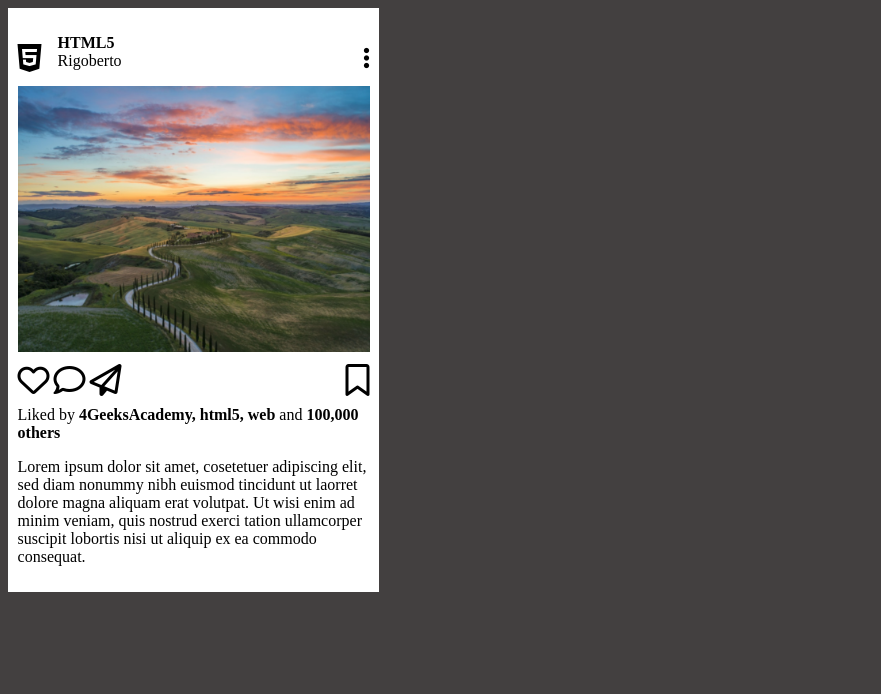
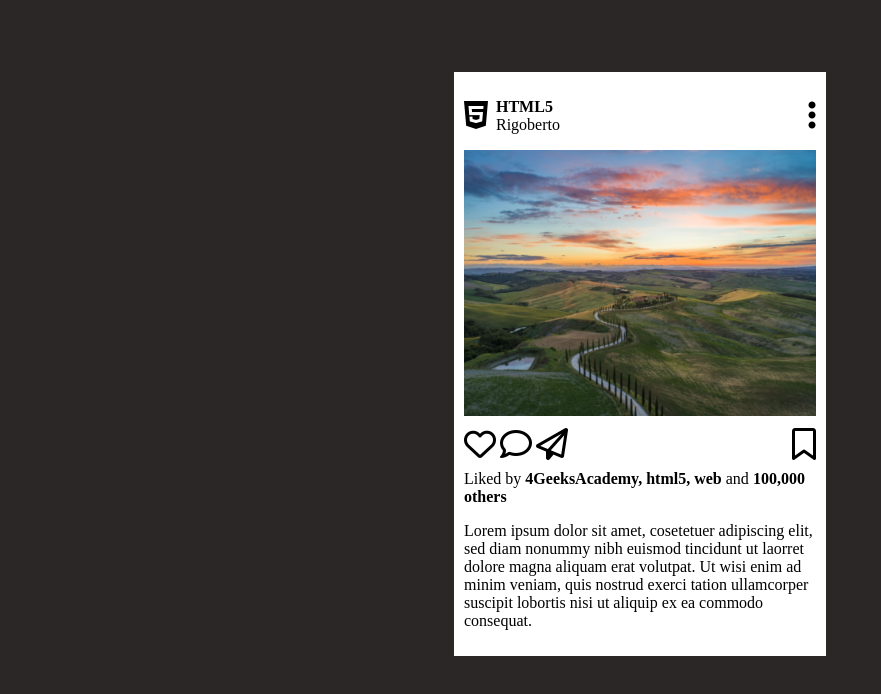
Before and after one commit to 4GeeksAcademy/spain-fs-pt-80----Juan-Manuel-Romera----Instagram-Post-Layout, a plain HTML site: page index.html in a window 1280 px wide. Shown: the whole page, without its empty margins (0-881 px from the left). Drawn offline with Linux system fonts and the light colour scheme.

Commit message:
First Commit

```diff
--- a/Styles.css
+++ b/Styles.css
@@ -1,30 +1,32 @@
 body {
-    background-color:rgba(43, 39, 39, 0.881);
+    background-color:rgb(43, 39, 39);
+    display: flex;
+    flex-wrap: nowrap;
+    justify-content: center;
+    flex-direction: row;
 }
 .post {
     background-color: rgb(255, 255, 255);
-    display: flex;
-    flex-direction: column;
-    align-content: center;
     width: 22rem;
     padding: 0.6rem;
+    margin-top: 4rem;
 }
 .post-header{
     display: flex;
     justify-content: space-between;
-    align-content: center;
+    align-items: center;
+    flex-direction: row;
     margin: 0;
 }
 .header-left{
     display: flex;
-    width: 5rem;
+    width: 7rem;
+    flex-wrap: nowrap;
+    flex-direction: row;
+    align-items: center;
 }
-.header-5{
-    margin-top: 2rem;
-    margin-right: 1rem;
-}
-.header-right{
-    margin-top: 2rem;
+.header-letters{
+    margin-left: 0.5rem;
 }
 .post-img{
     margin: 0;
--- a/index.html
+++ b/index.html
@@ -19,7 +19,7 @@
             </div>
         </div>
         <div class="header-right">
-            <span class="fa-solid fa-ellipsis-vertical fa-xl"></span>
+            <span class="fa-solid fa-ellipsis-vertical fa-2xl"></span>
         </div>
     </article>
     <article>
```
